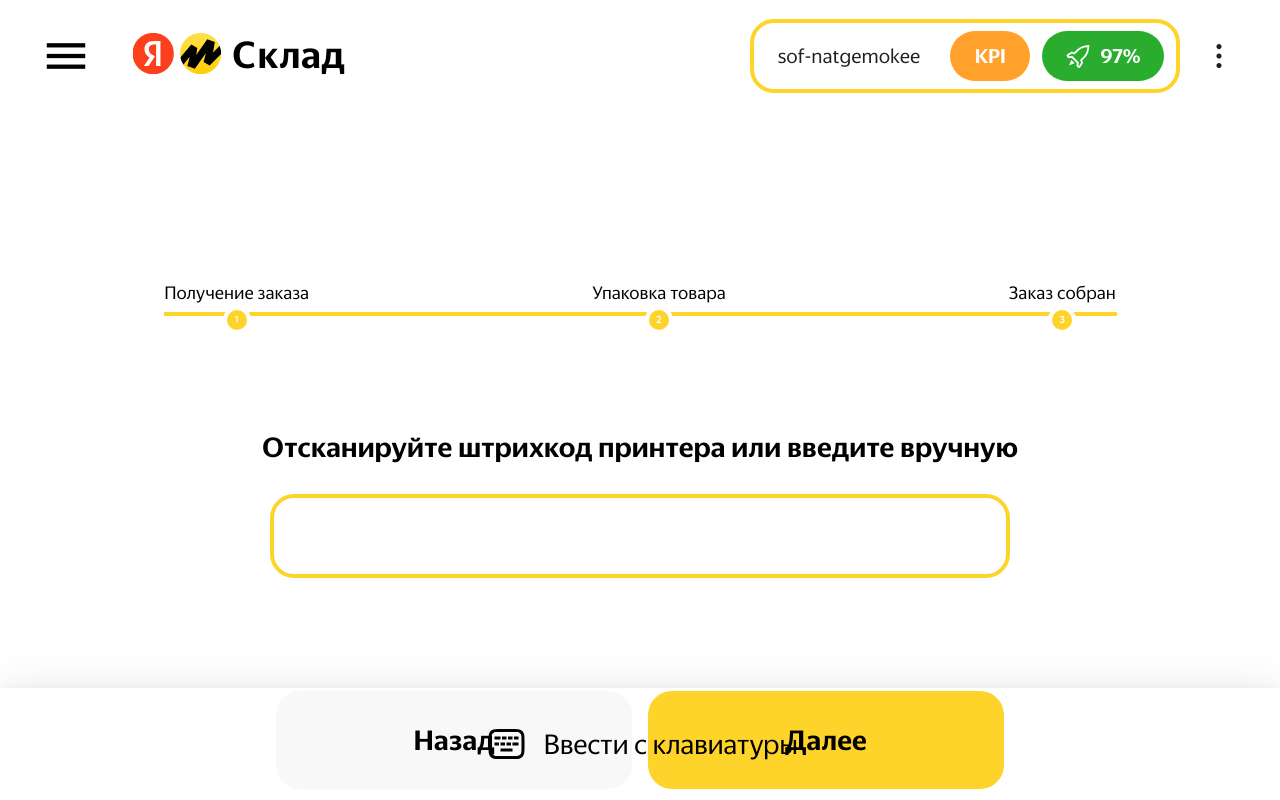
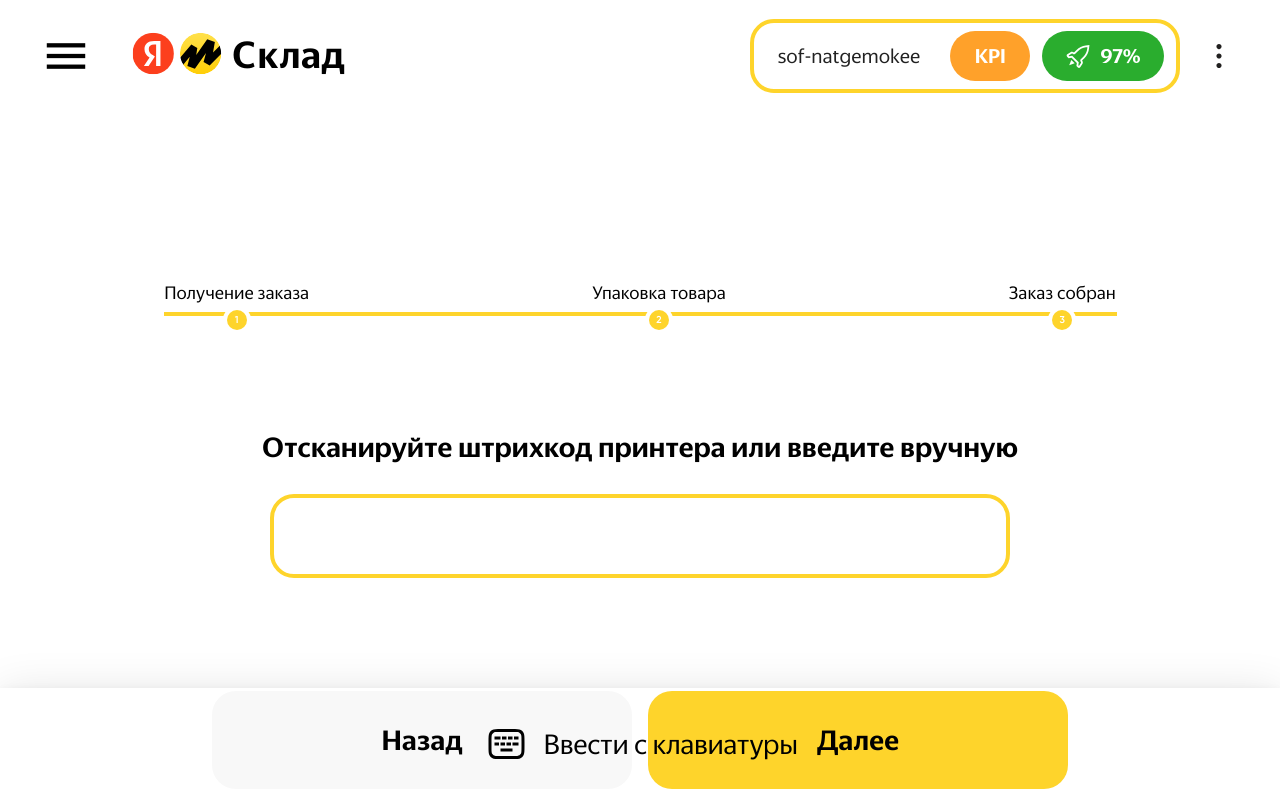
Before and after one commit to Legyan/hackathon-yandex-market-packing, a React (Create React App) app in the folder frontend/: page /#/printer in a window 1280 px wide. Built offline with nearby package versions, Linux system fonts and the light colour scheme.

Commit message:
feat: added TableSelectionPage

```diff
--- a/frontend/src/components/ui/AuthorizationForm/AuthorizationForm.module.css
+++ b/frontend/src/components/ui/AuthorizationForm/AuthorizationForm.module.css
@@ -50,6 +50,9 @@
   width: 356px;
   height: 98px;
   padding: 0px 32px;
+  display: flex;
+  justify-content: center;
+  align-items: center;
   background: #F8F8F8;
   border-radius: 24px;
   border: none;
@@ -61,6 +64,7 @@
   /* identical to box height, or 93% */
   letter-spacing: -0.01em;
   font-feature-settings: 'pnum' on, 'lnum' on;
+  text-decoration: none;
   color: #000;
   cursor: pointer;
   transition: background .2s linear;
@@ -74,6 +78,9 @@
   width: 356px;
   height: 98px;
   padding: 0px 32px;
+  display: flex;
+  justify-content: center;
+  align-items: center;
   background: #FED42B;
   border-radius: 24px;
   border: none;
@@ -85,6 +92,7 @@
   /* identical to box height, or 93% */
   letter-spacing: -0.01em;
   font-feature-settings: 'pnum' on, 'lnum' on;
+  text-decoration: none;
   color: #000;
   cursor: pointer;
   transition: background .2s linear;
--- a/frontend/src/components/ui/AuthorizationForm/AuthorizationForm.tsx
+++ b/frontend/src/components/ui/AuthorizationForm/AuthorizationForm.tsx
@@ -1,8 +1,9 @@
 import { FC } from 'react';
 import style from './AuthorizationForm.module.css';
 import { IAuthorizationForm } from '../../../utils/type/main';
+import { Link } from 'react-router-dom';
 
-const AuthorizationForm: FC<IAuthorizationForm> = ({label, btnBack, btnForward}) => {
+const AuthorizationForm: FC<IAuthorizationForm> = ({label, btnBack, btnForward, linkBack, linkForward}) => {
   return (
     <form className={style.form}>
       <label className={style.label}>{label}</label>
@@ -13,8 +14,8 @@ const AuthorizationForm: FC<IAuthorizationForm> = ({label, btnBack, btnForward})
         required
       />
       <div className={style.btns}>
-        <button className={style.btnBack}>{btnBack}</button>
-        <button className={style.btnForward}>{btnForward}</button>
+        <Link className={style.btnBack} to={linkBack}>{btnBack}</Link>
+        <Link className={style.btnForward} to={linkForward}>{btnForward}</Link>
       </div>
     </form>
   )
--- a/frontend/src/pages/PrinterSelectionPage/PrinterSelectionPage.tsx
+++ b/frontend/src/pages/PrinterSelectionPage/PrinterSelectionPage.tsx
@@ -13,6 +13,8 @@ const PrinterSelectionPage: FC = () => {
           label={'Отсканируйте штрихкод принтера или введите вручную'}
           btnBack={'Назад'}
           btnForward={'Далее'}
+          linkBack={'/table'}
+          linkForward={'/'}
         />
       </section>
       <Footer />
--- a/frontend/src/pages/TableSelectionPage/TableSelectionPage.module.css
+++ b/frontend/src/pages/TableSelectionPage/TableSelectionPage.module.css
@@ -0,0 +1,6 @@
+.wrapper {
+  display: flex;
+  flex-direction: column;
+  justify-content: center;
+  align-items: center;
+}
--- a/frontend/src/pages/TableSelectionPage/TableSelectionPage.tsx
+++ b/frontend/src/pages/TableSelectionPage/TableSelectionPage.tsx
@@ -1,10 +1,23 @@
 import { FC } from 'react';
 import style from './TableSelectionPage.module.css';
+import Progressbar from '../../components/Progressbar/Progressbar';
+import AuthorizationForm from '../../components/ui/AuthorizationForm/AuthorizationForm';
+import Footer from '../../components/Footer/Footer';
 
 const TableSelectionPage: FC = () => {
   return (
     <>
-      <h1>Отсканируйте штрихкод стола или выберете из списка</h1>
+      <section className={style.wrapper}>
+        <Progressbar />
+        <AuthorizationForm
+          label={'Отсканируйте штрихкод стола или выберете из списка'}
+          btnBack={'Назад'}
+          btnForward={'Далее'}
+          linkBack={'/table'}
+          linkForward={'/printer'}
+        />
+      </section>
+      <Footer />
     </>
   )
 }
--- a/frontend/src/utils/type/main.ts
+++ b/frontend/src/utils/type/main.ts
@@ -1,5 +1,7 @@
 export interface IAuthorizationForm {
   label: string;
   btnBack: string;
-  btnForward: string
+  btnForward: string;
+  linkBack: string;
+  linkForward: string;
 }
```
